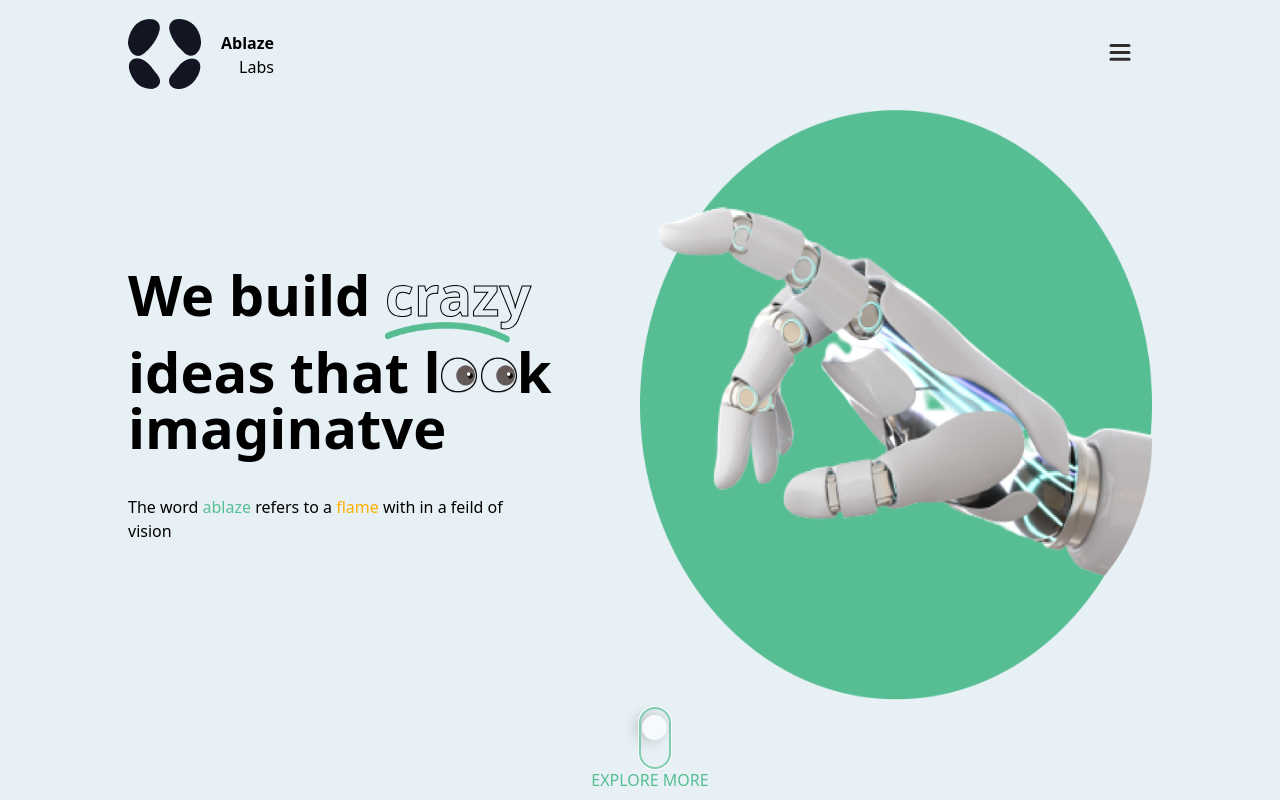
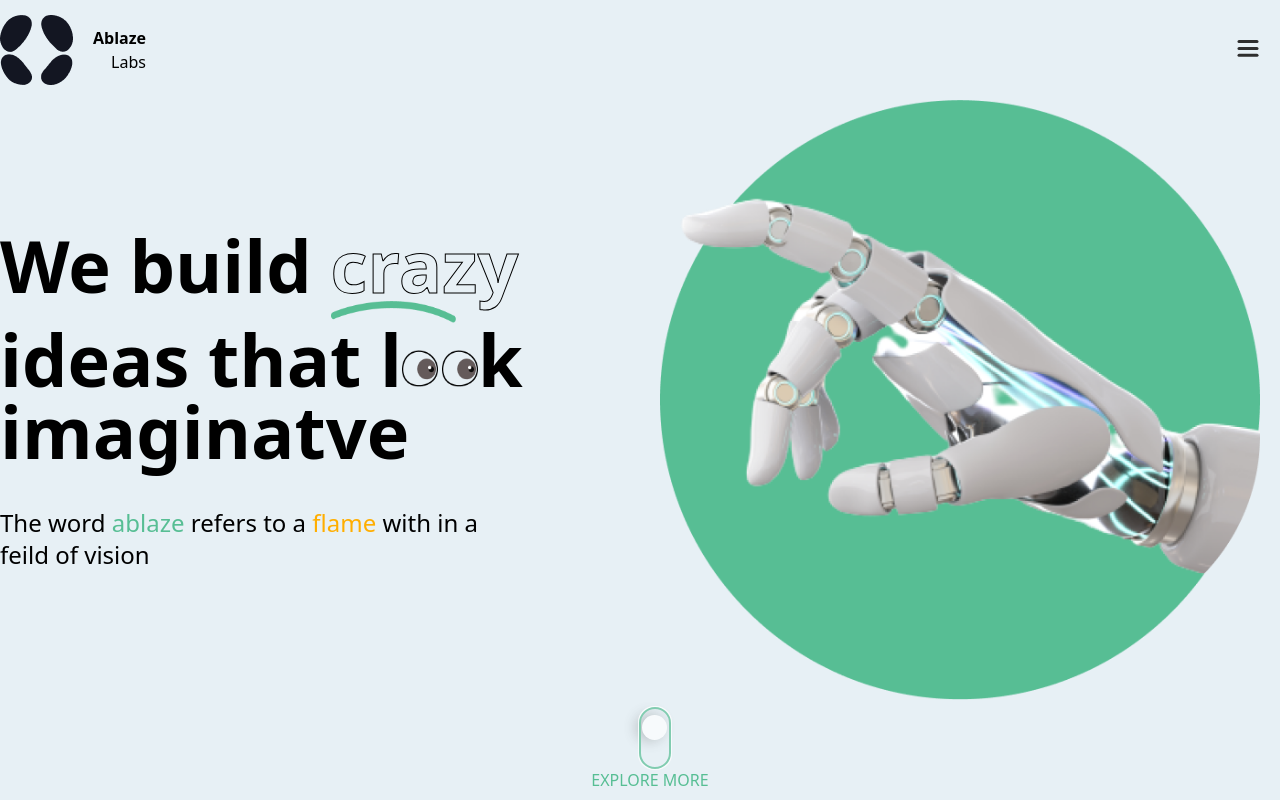
Before and after one commit to eze-une/before-landing, a React (Create React App) app: page / in a window 1280 px wide. Shown: the top 800 px of the page. Built offline with nearby package versions, Linux system fonts and the light colour scheme.

Commit message:
fixed reponsiveness error

```diff
--- a/src/components/sections/Hero.js
+++ b/src/components/sections/Hero.js
@@ -6,13 +6,13 @@ import Header from "../layouts/Header";
 
 function Hero({sliderRange,setsliderRange}) {
   return (
-    <div className="bg-[#E7F0F5] w-full w-[95%] h-[100vh] flex flex-col md:w-[80%] snap-normal" id="hero">
+    <div className="bg-[#E7F0F5] w-full w-[80%] h-[100vh] flex flex-col snap-normal" id="hero">
       <Header />
 
       <div className=" flex flex-row items-center justify-between h-[75%] ">
         {/* left */}
-        <div className="w-full flex flex-col h-full lg:w-[50%] items-start justify-center text-left">
-          <h1 className="text-7xl  text-left text-[56px] font-bold mb-10">
+        <div className="w-full flex flex-col h-full w-full lg:w-[50%] items-start justify-center text-left">
+          <h1 className="text-5xl md:text-8xl lg:text-7xl text-left font-bold mb-10">
             We build{" "}
             <span className="inline-block">
               <span
@@ -45,14 +45,14 @@ function Hero({sliderRange,setsliderRange}) {
             </span>
             k imaginatve
           </h1>
-          <h2 className="  w-full md:w-[80%]">
+          <h2 className="w-full md:w-[80%] text-2xl">
             The word <span className="text-[#57BE94]">ablaze</span> refers to a{" "}
             <span className="text-[#FFAE00]">flame</span> with in a feild of
             vision
           </h2>
         </div>
         {/* right */}
-        <div className="hidden w-[50%] h-full md:flex items-end justify-end">
+        <div className="hidden lg:w-[50%] h-full lg:flex items-start justify-center">
           <img src={RobotHand} className="h-[100%]" alt="Flowbite Logo" />
         </div>
       </div>
```
